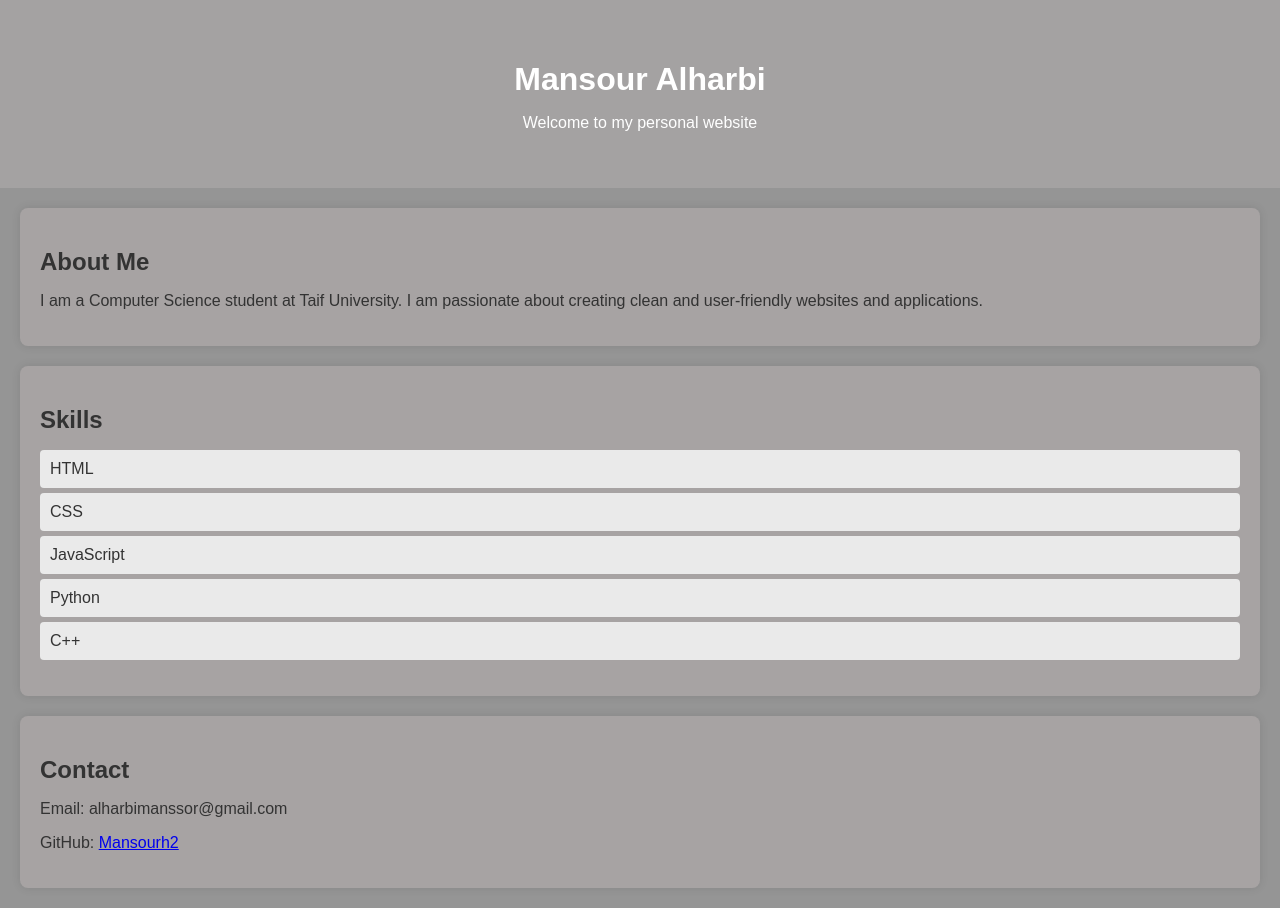
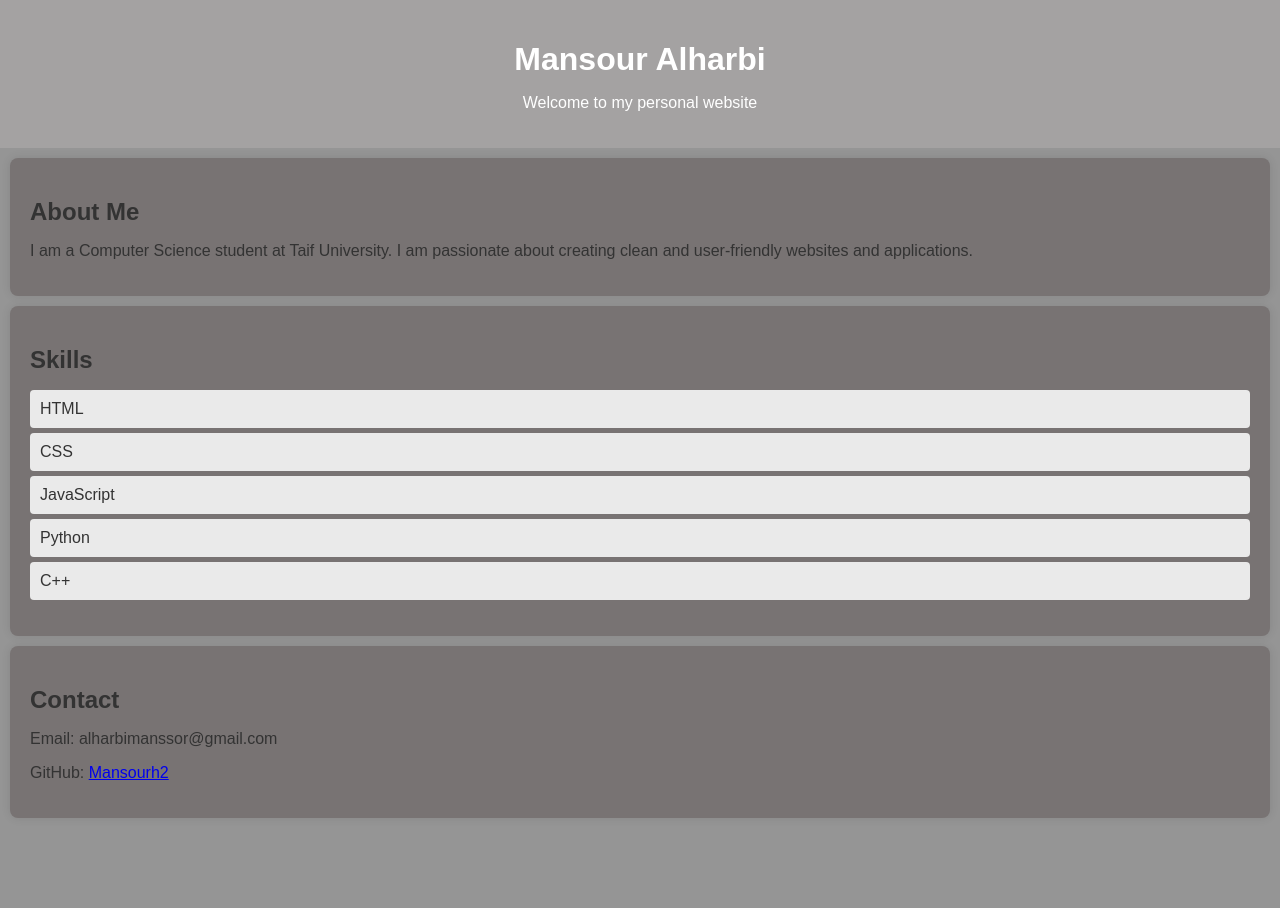
Before and after one commit to Mansourh2/personal_website, a plain HTML site: page index.html in a window 1280 px wide. After the commit the page ends 828 px from the top, so only its background shows below. Drawn offline with Linux system fonts and the light colour scheme.

Commit message:
Update style.css

```diff
--- a/style.css
+++ b/style.css
@@ -2,7 +2,7 @@ body {
     font-family: Arial, sans-serif;
     margin: 0;
     padding: 0;
-    background-color:rgb(149, 149, 149);
+    background-color: rgb(149, 149, 149);
     color: #333;
 }
 
@@ -16,7 +16,7 @@ header {
 section {
     padding: 20px;
     margin: 20px;
-    background-color: rgb(167, 163, 163);
+    background-color: rgb(120, 115, 115);
     border-radius: 8px;
     box-shadow: 0 0 10px rgba(0, 0, 0, 0.1);
 }
@@ -36,3 +36,13 @@ ul li {
     padding: 10px;
     border-radius: 4px;
 }
+
+
+    header {
+        padding: 20px;
+    }
+
+    section {
+        margin: 10px;
+    }
+}
```
